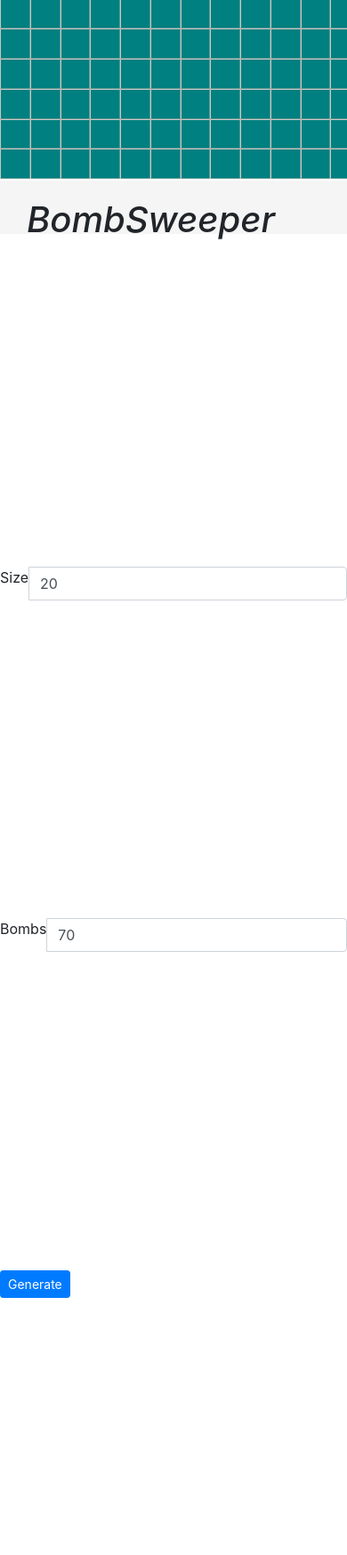
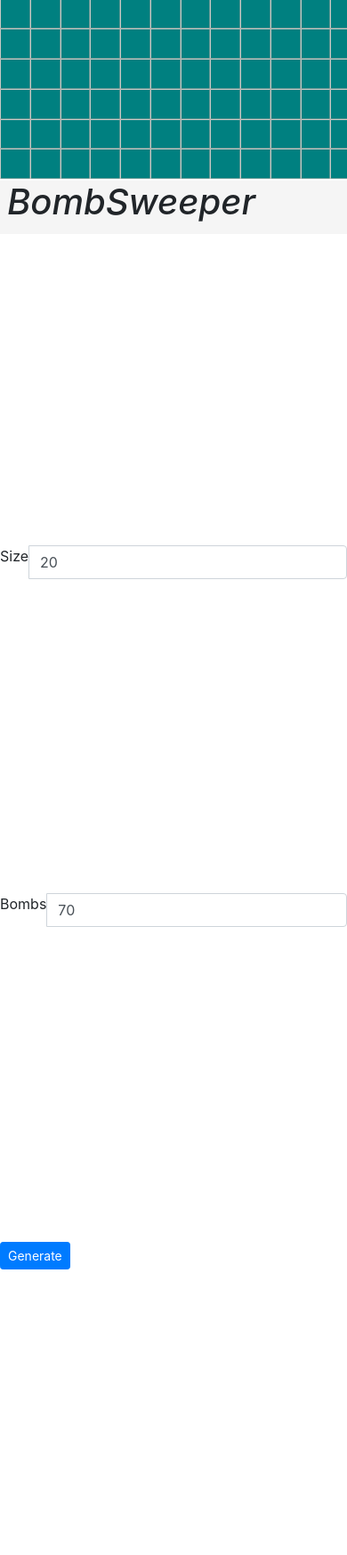
Before and after one commit to pip-/minesweeper-js, a PHP site: page /ms.html in a window 390 px wide; the page is wider, and only the part inside the window is pictured. Shown: the part 581-2329 px from the top of that part at 89% size. After the commit the page ends 2008 px from the top of that part, so only its background shows below. Run offline with PHP 8.4, Linux system fonts and the light colour scheme; some libraries are stand-ins or nearby versions.

Commit message:
Fixed Some Styling

```diff
--- a/minesweeper.css
+++ b/minesweeper.css
@@ -57,15 +57,16 @@ p {
 }
 
 .col-sm-3 {
-    margin-top: 20px;
     padding-bottom: 20vh;
     margin-bottom: 20vh;
 }
 
-h1 {
-    margin-bottom: 0px;
-    margin-left: 30px;
-    margin-top: 0px;
+#logo {
+    margin-left: 0.2em;
+}
+
+.fix-top{
+    margin-top: 1em;
 }
 
 #timer {
--- a/ms.html
+++ b/ms.html
@@ -37,21 +37,21 @@
     <footer class="footer navbar-fixed-bottom">
         <div class="row">
             <div class="col-sm-3">
-                <h1><em>BombSweeper</em></h1>
+                <h1 id='logo'><em>BombSweeper</em></h1>
             </div>
             <div class="col-sm-3">
-                <div class="input-group">
+                <div class="input-group fix-top">
                     <span class="input-group-addon"> Size </span>
                     <input type="number" id="size" class="form-control" value="20">
                 </div>
             </div>
-            <div class="col-sm-3">
+            <div class="col-sm-3 fix-top">
                 <div class="input-group">
                     <span class="input-group-addon">Bombs</span>
                     <input type="number" id="numBombs" class="form-control" value="70">
                 </div>
             </div>
-            <div class="col-sm-3">
+            <div class="col-sm-3 fix-top">
                 <button class="btn btn-primary btn-sm" id="ChangeP">Generate</button>
             </div>
 
```
